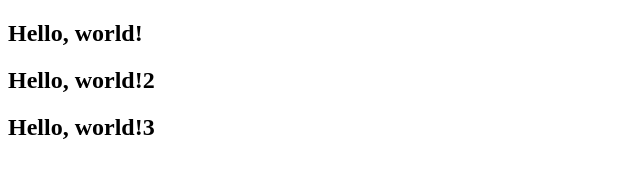
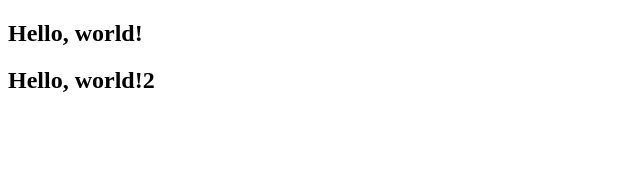
Before and after one commit to Nod1rchik/coddy-1, a plain HTML site: page index.html in a window 1280 px wide. Shown: the whole page, without its empty margins (0-640 px from the left). Drawn offline with Linux system fonts and the light colour scheme.

Commit message:
Revert "fix"
This reverts commit 41f6c5ec30b5ee3aa425bc4e936ac2a7ae494605.

```diff
--- a/index.html
+++ b/index.html
@@ -9,6 +9,5 @@
 <body>
     <h2>Hello, world!</h2>
     <h2>Hello, world!2</h2>
-    <h2>Hello, world!3</h2>
 </body>
 </html>
```
